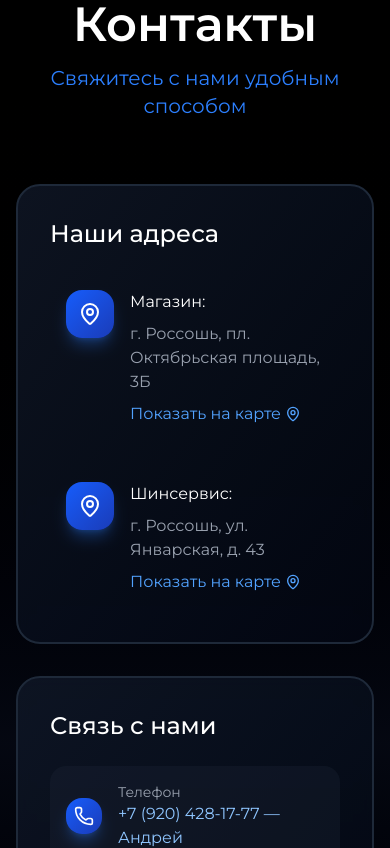
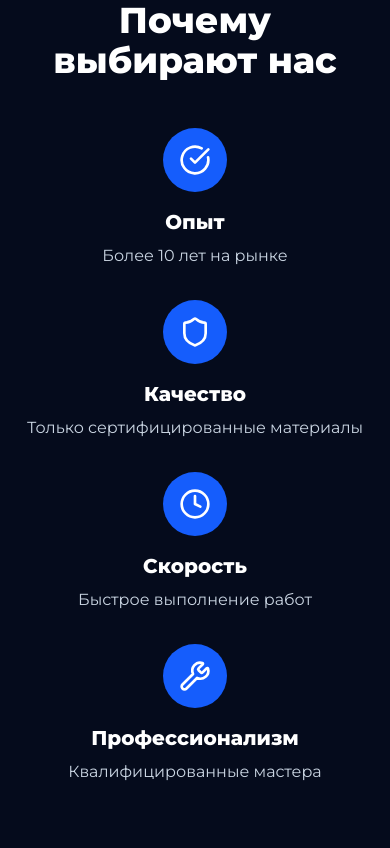
Before and after one commit to v1tzor/avtoshina, a React (Vite) app: page / in a window 390 px wide. Shown: the part 4760-5608 px from the top of the page. Built offline with nearby package versions, Linux system fonts and the light colour scheme.

Commit message:
add new section & refactor footer

```diff
--- a/src/App.tsx
+++ b/src/App.tsx
@@ -4,6 +4,7 @@ import { Products } from "./components/Products";
 import { Services } from "./components/Services";
 import { Contacts } from "./components/Contacts";
 import { Footer } from "./components/Footer";
+import { Goods } from "./components/Goods";
 
 export default function App() {
   return (
@@ -12,6 +13,7 @@ export default function App() {
       <Hero />
       <Products />
       <Services />
+      <Goods />
       <Contacts />
       <Footer />
     </div>
--- a/src/components/Footer.tsx
+++ b/src/components/Footer.tsx
@@ -1,19 +1,20 @@
 export function Footer() {
   return (
-    <footer className="relative overflow-hidden border-t border-gray-800/50">
-      {/* Background gradient */}
-      <div className="absolute inset-0 bg-gradient-to-b from-black to-blue-950/20"></div>
-
-      <div className="container mx-auto px-4 py-12 relative z-10">
-        <div className="text-center animate-fade-in">
-          <p className="text-gray-400 mb-2">
-            Продажа и ремонт шин и дисков в г. Россошь
-          </p>
-          <p className="text-sm text-gray-500">
-            © {new Date().getFullYear()} Автошина. Все права защищены.
-          </p>
+    <footer className="relative overflow-hidden border-t border-gray-800/50 py-8">
+      <div className="container mx-auto px-4">
+          <div className="flex flex-row md:flex-row justify-between items-center gap-4">
+            <div className="flex items-center gap-3">
+              <div>
+                <p className="text-xl">Автошина</p>
+                <p className="text-sm text-slate-400">© 2025 Все права защищены</p>
+              </div>
+            </div>
+            <div className="text-right md:text-right">
+              <p className="text-sm text-slate-400 md:text-base">Профессиональный сервис шин и дисков</p>
+              <p className="text-sm text-slate-400 md:text-base">г. Россошь, Воронежская область</p>
+            </div>
+          </div>
         </div>
-      </div>
     </footer>
   );
 }
--- /dev/null
+++ b/src/components/Goods.tsx
@@ -0,0 +1,119 @@
+import {
+  Wrench,
+  Droplets,
+  Settings,
+  CheckCircle,
+  Shield,
+  Clock,
+} from "lucide-react";
+import { useEffect, useState } from "react";
+
+const services = [
+  {
+    icon: Settings,
+    title: "Шиномонтаж любой сложности",
+    description:
+      "Профессиональный шиномонтаж для легковых и грузовых автомобилей",
+    features: [
+      "Монтаж и демонтаж шин",
+      "Балансировка колес",
+      "Ремонт проколов и порезов",
+      "Установка и снятие колес",
+      "Проверка давления и подкачка",
+    ],
+  },
+  {
+    icon: Wrench,
+    title: "Раскатка стальных дисков",
+    description: "Восстановление геометрии стальных дисков после деформации",
+    features: [
+      "Правка дисков после ударов",
+      "Устранение восьмерки",
+      "Выправление вмятин",
+      "Восстановление биения",
+      "Проверка на специальном оборудовании",
+    ],
+  },
+  {
+    icon: Droplets,
+    title: "Экспресс замена масла",
+    description: "Быстрая замена масла и технических жидкостей",
+    features: [
+      "Замена моторного масла",
+      "Замена масляного фильтра",
+      "Замена воздушного фильтра",
+      "Долив технических жидкостей",
+      "Проверка уровня жидкостей",
+    ],
+  },
+];
+
+export function Goods() {
+  const [visibleItems, setVisibleItems] = useState<boolean[]>([]);
+
+  useEffect(() => {
+    const observer = new IntersectionObserver(
+      (entries) => {
+        entries.forEach((entry) => {
+          if (entry.isIntersecting) {
+            const index = parseInt(
+              entry.target.getAttribute("data-index") || "0"
+            );
+            setVisibleItems((prev) => {
+              const newState = [...prev];
+              newState[index] = true;
+              return newState;
+            });
+          }
+        });
+      },
+      { threshold: 0.1 }
+    );
+
+    const elements = document.querySelectorAll(".service-card");
+    elements.forEach((el) => observer.observe(el));
+
+    return () => observer.disconnect();
+  }, []);
+
+  return (
+    <section id="services" className="py-20 relative overflow-hidden bg-blue-900/20">
+
+      <div className="container mx-auto px-4">
+        <div className="text-center mb-12">
+          <h1 className="text-4xl mb-4">Почему выбирают нас</h1>
+        </div>
+        <div className="grid md:grid-cols-4 gap-8">
+          <div className="text-center">
+            <div className="w-16 h-16 bg-blue-600 rounded-full flex items-center justify-center mx-auto mb-4">
+              <CheckCircle className="w-8 h-8" />
+            </div>
+            <h3 className="text-xl mb-2">Опыт</h3>
+            <p className="text-slate-300">Более 10 лет на рынке</p>
+          </div>
+          <div className="text-center">
+            <div className="w-16 h-16 bg-blue-600 rounded-full flex items-center justify-center mx-auto mb-4">
+              <Shield className="w-8 h-8" />
+            </div>
+            <h3 className="text-xl mb-2">Качество</h3>
+            <p className="text-slate-300">Только сертифицированные материалы</p>
+          </div>
+          <div className="text-center">
+            <div className="w-16 h-16 bg-blue-600 rounded-full flex items-center justify-center mx-auto mb-4">
+              <Clock className="w-8 h-8" />
+            </div>
+            <h3 className="text-xl mb-2">Скорость</h3>
+            <p className="text-slate-300">Быстрое выполнение работ</p>
+          </div>
+          <div className="text-center">
+            <div className="w-16 h-16 bg-blue-600 rounded-full flex items-center justify-center mx-auto mb-4">
+              <Wrench className="w-8 h-8" />
+            </div>
+            <h3 className="text-xl mb-2">Профессионализм</h3>
+            <p className="text-slate-300">Квалифицированные мастера</p>
+          </div>
+        </div>
+      </div>
+    </section>
+  );
+}
```
